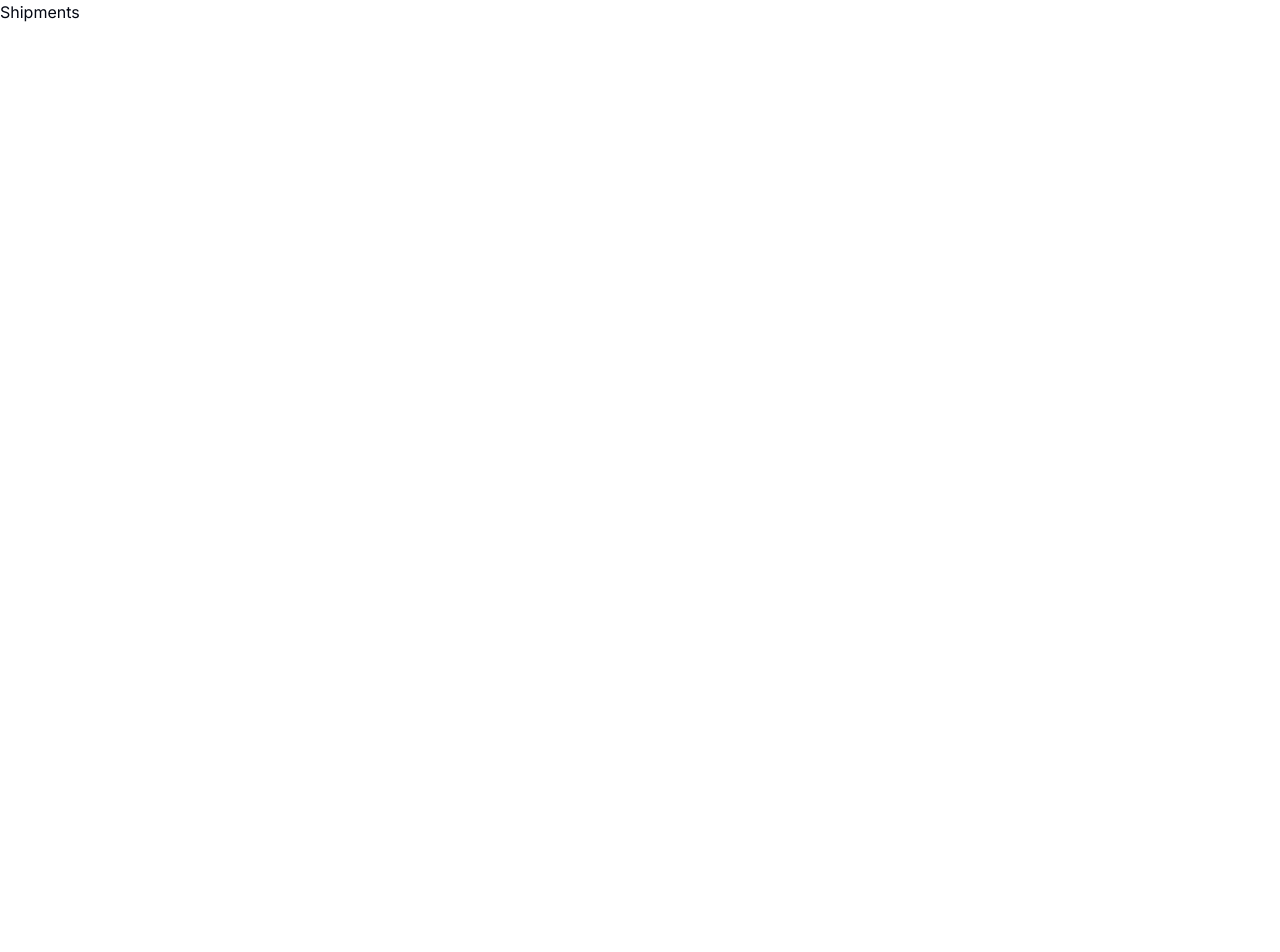
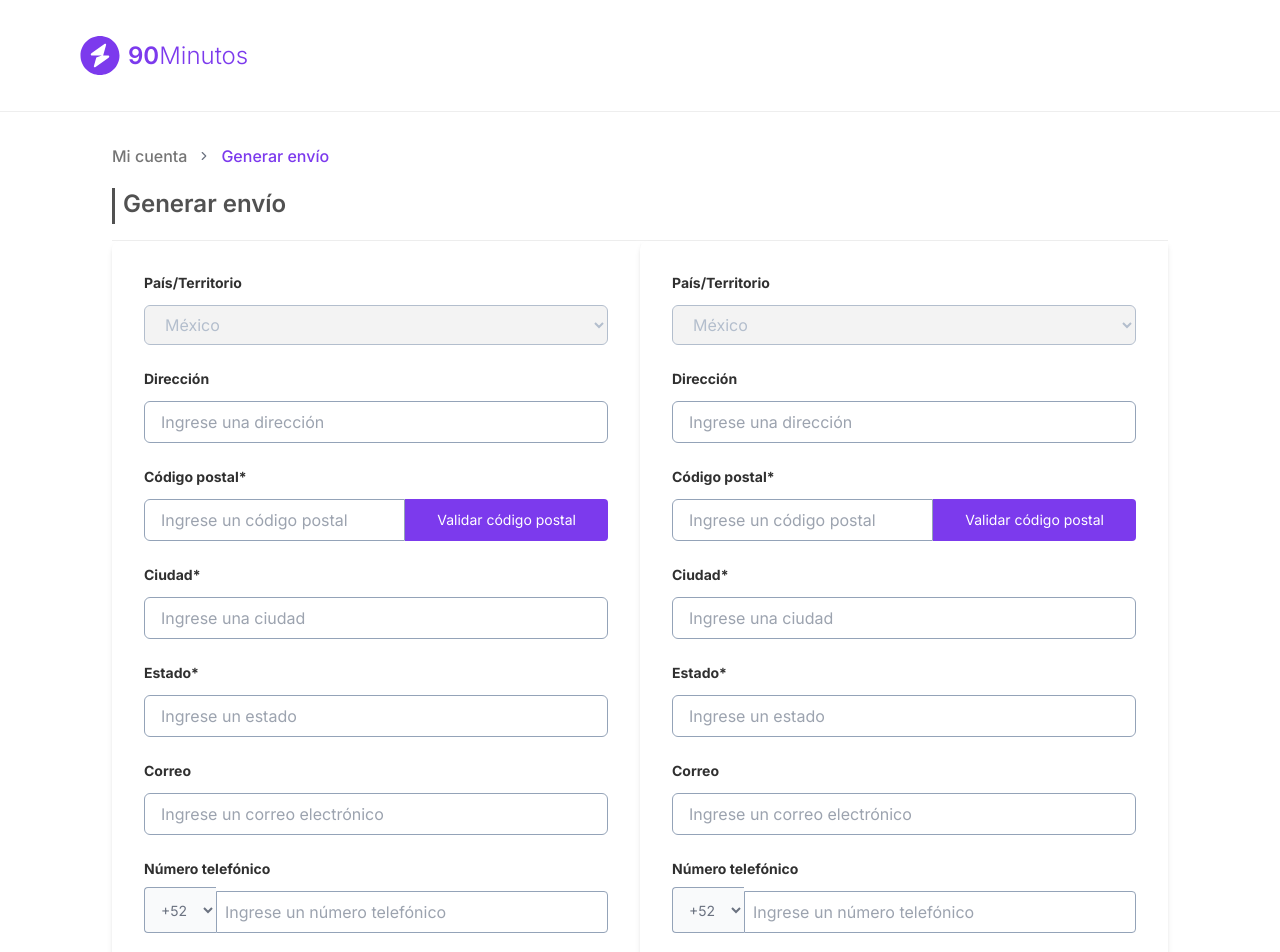
Before and after one commit to LuisBrodely/project-90-minutes, a Next.js app: page /dashboard/shipments in a window 1280 px wide. Shown: the top 952 px of the page. Before the commit the page ends 800 px from the top, so only its background shows below. Built offline with nearby package versions, Linux system fonts and the light colour scheme.

Commit message:
[ADD] view

```diff
--- /dev/null
+++ b/src/app/dashboard/(dashboard)/shipments/components/Breadcrumb.tsx
@@ -0,0 +1,23 @@
+import {
+    Breadcrumb,
+    BreadcrumbItem,
+    BreadcrumbLink,
+    BreadcrumbList,
+    BreadcrumbSeparator,
+} from "@/components/ui/breadcrumb"
+
+export function BreadcrumbPersonalized() {
+    return (
+        <Breadcrumb className="mt-8">
+            <BreadcrumbList>
+                <BreadcrumbItem>
+                    <BreadcrumbLink href="/account" className="text-[#757575] text-base font-medium">Mi cuenta</BreadcrumbLink>
+                </BreadcrumbItem>
+                <BreadcrumbSeparator />
+                <BreadcrumbItem>
+                    <BreadcrumbLink href="/docs/components" className="text-base text-[#7C3AED] font-medium">Generar envío</BreadcrumbLink>
+                </BreadcrumbItem>
+            </BreadcrumbList>
+        </Breadcrumb>
+    )
+}
--- /dev/null
+++ b/src/app/dashboard/(dashboard)/shipments/components/Form.tsx
@@ -0,0 +1,134 @@
+"use client"
+import React, { useState } from 'react'
+
+export default function Form() {
+    const [formData, setFormData] = useState({
+        direccion: '',
+        codigoPostal: '',
+        ciudad: '',
+        estado: '',
+        correo: '',
+        telefono: ''
+    });
+
+    const handleChange = (e: React.ChangeEvent<HTMLInputElement>) => {
+        setFormData({
+            ...formData,
+            [e.target.name]: e.target.value
+        });
+    };
+    return (
+        <form className="w-full bg-white p-8 rounded-l-lg shadow-md">
+            <div className="mb-6">
+                <label className="block text-[#303030] text-sm font-bold mb-2 " htmlFor="pais">
+                    País/Territorio
+                </label>
+                <select
+                    id="pais"
+                    name="pais"
+                    disabled
+                    className="w-full p-2 border border-[#94A3B8] rounded-md mt-1 pl-4 text-[#94A3B8]"
+                >
+                    <option value="México">México</option>
+                </select>
+            </div>
+            <div className="mb-6">
+                <label className="block text-[#303030] text-sm font-bold mb-2" htmlFor="direccion">
+                    Dirección
+                </label>
+                <input
+                    type="text"
+                    id="direccion"
+                    name="direccion"
+                    value={formData.direccion}
+                    onChange={handleChange}
+                    placeholder='Ingrese una dirección'
+                    className="w-full p-2 border border-[#94A3B8] rounded-md mt-1 pl-4"
+                />
+            </div>
+            <div className="mb-6">
+                <label className="block text-[#303030] text-sm font-bold mb-2" htmlFor="codigoPostal">
+                    Código postal*
+                </label>
+                <div className="flex">
+                    <input
+                        type="text"
+                        id="codigoPostal"
+                        name="codigoPostal"
+                        value={formData.codigoPostal}
+                        onChange={handleChange}
+                        placeholder='Ingrese un código postal'
+                        className="flex-1 p-2 border border-[#94A3B8] rounded-l-md mt-1 pl-4"
+                    />
+                    <button type="button" className="bg-[#7C3AED] text-white p-2 rounded-r mt-1 text-sm px-8">
+                        Validar código postal
+                    </button>
+                </div>
+            </div>
+            <div className="mb-6">
+                <label className="block text-[#303030] text-sm font-bold mb-2" htmlFor="ciudad">
+                    Ciudad*
+                </label>
+                <input
+                    type="text"
+                    id="ciudad"
+                    name="ciudad"
+                    value={formData.ciudad}
+                    onChange={handleChange}
+                    placeholder='Ingrese una ciudad'
+                    className="w-full p-2 border border-[#94A3B8] rounded-md mt-1 pl-4"
+                />
+            </div>
+            <div className="mb-6">
+                <label className="block text-[#303030] text-sm font-bold mb-2" htmlFor="estado">
+                    Estado*
+                </label>
+                <input
+                    type="text"
+                    id="estado"
+                    name="estado"
+                    value={formData.estado}
+                    onChange={handleChange}
+                    placeholder='Ingrese un estado'
+                    className="w-full p-2 border border-[#94A3B8] rounded-md mt-1 pl-4"
+                />
+            </div>
+            <div className="mb-6">
+                <label className="block text-[#303030] text-sm font-bold mb-2" htmlFor="correo">
+                    Correo
+                </label>
+                <input
+                    type="email"
+                    id="correo"
+                    name="correo"
+                    value={formData.correo}
+                    onChange={handleChange}
+                    placeholder='Ingrese un correo electrónico'
+                    className="w-full p-2 border border-[#94A3B8] rounded-md mt-1 pl-4"
+                />
+            </div>
+            <div className="mb-6">
+                <label className="block text-[#303030] text-sm font-bold mb-2" htmlFor="telefono">
+                    Número telefónico
+                </label>
+                <div className="flex">
+                    <select
+                        id="code-pais"
+                        name="code-pais"
+                        className="items-center px-3 rounded-l border border-r-0 border-[#94A3B8] bg-gray-50 text-gray-500 sm:text-sm">
+                        <option value="+52">+52</option>
+                    </select>
+                    <input
+                        type="text"
+                        id="telefono"
+                        name="telefono"
+                        value={formData.telefono}
+                        onChange={handleChange}
+                        placeholder='Ingrese un número telefónico'
+                        className="flex-1 p-2 border border-[#94A3B8] rounded-r mt-1"
+                    />
+                </div>
+            </div>
+        </form>
+    )
+}
--- /dev/null
+++ b/src/app/dashboard/(dashboard)/shipments/components/Header.tsx
@@ -0,0 +1,12 @@
+import React from 'react'
+import { BreadcrumbPersonalized } from './Breadcrumb'
+import { Title } from './Title'
+
+export function Header() {
+    return (
+        <div className="pb-4 border-b-[1px] border-b-[#EEEEEE]">
+            <BreadcrumbPersonalized />
+            <Title text='Generar envío' />
+        </div>
+    )
+}
--- /dev/null
+++ b/src/app/dashboard/(dashboard)/shipments/components/Title.tsx
@@ -0,0 +1,16 @@
+import React from 'react'
+
+interface TitleProps {
+    text: string;
+}
+
+export function Title({ text }: TitleProps) {
+    return (
+        <div className="flex gap-2 mt-5">
+            <div className="w-[3px] h-9 bg-[#515151]" />
+            <h2 className="font-semibold text-2xl text-[#515151]">
+                {text}
+            </h2>
+        </div>
+    )
+}
--- /dev/null
+++ b/src/app/dashboard/(dashboard)/shipments/layout.tsx
@@ -0,0 +1,23 @@
+import Image from "next/image";
+import logo from "@/assets/icons/logo.svg";
+
+interface Props {
+  children: React.ReactNode;
+}
+
+const PackageLayout = ({ children }: Props) => {
+  return (
+    <div>
+      <div className="flex gap-2 border-b-[1px] border-b-[#EEEEEE] h-28 pl-20">
+        <Image src={logo} alt="Logo-90minutos" className="w-10" />
+        <h2 className="flex items-center">
+          <span className="text-2xl font-semibold text-[#7C3AED]">90</span>
+          <span className="text-2xl font-light text-[#7C3AED]">Minutos</span>
+        </h2>
+      </div>
+      <div>{children}</div>
+    </div>
+  );
+};
+
+export default PackageLayout;
--- a/src/app/dashboard/(dashboard)/shipments/page.tsx
+++ b/src/app/dashboard/(dashboard)/shipments/page.tsx
@@ -1,12 +1,19 @@
 
 import { useRouter } from 'next/navigation';
+import { CardPackage } from '../package/components/CardPackage';
+import { Header } from './components/Header';
+import Form from './components/Form';
 
 const PackageShipmentsPage = () => {
   return (
-    <div>
-      Shipments
+    <div className='mx-28'>
+      <Header />
+      <div className='flex justify-between'>
+        <Form />
+        <Form />
+      </div>
     </div>
   )
 }
 
-export default PackageShipmentsPage
+export default PackageShipmentsPage;
```
